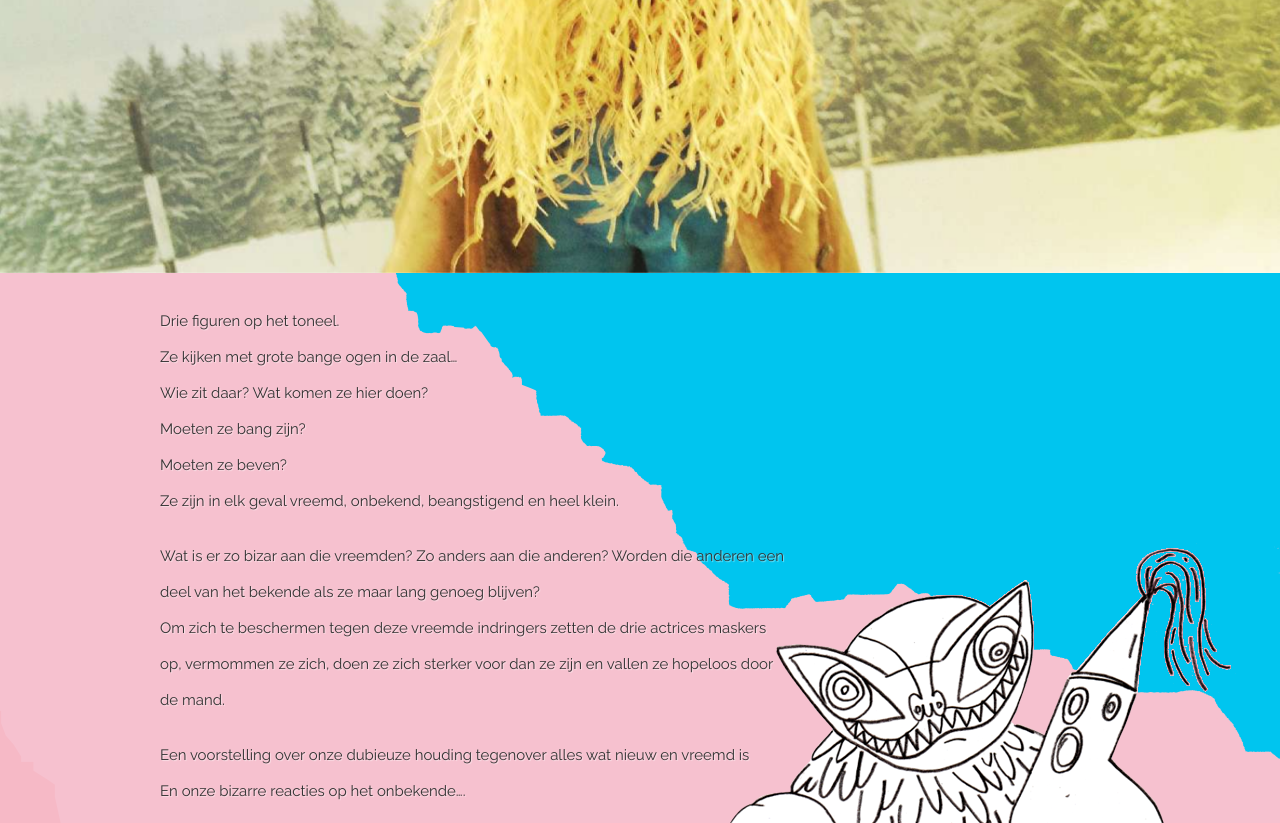
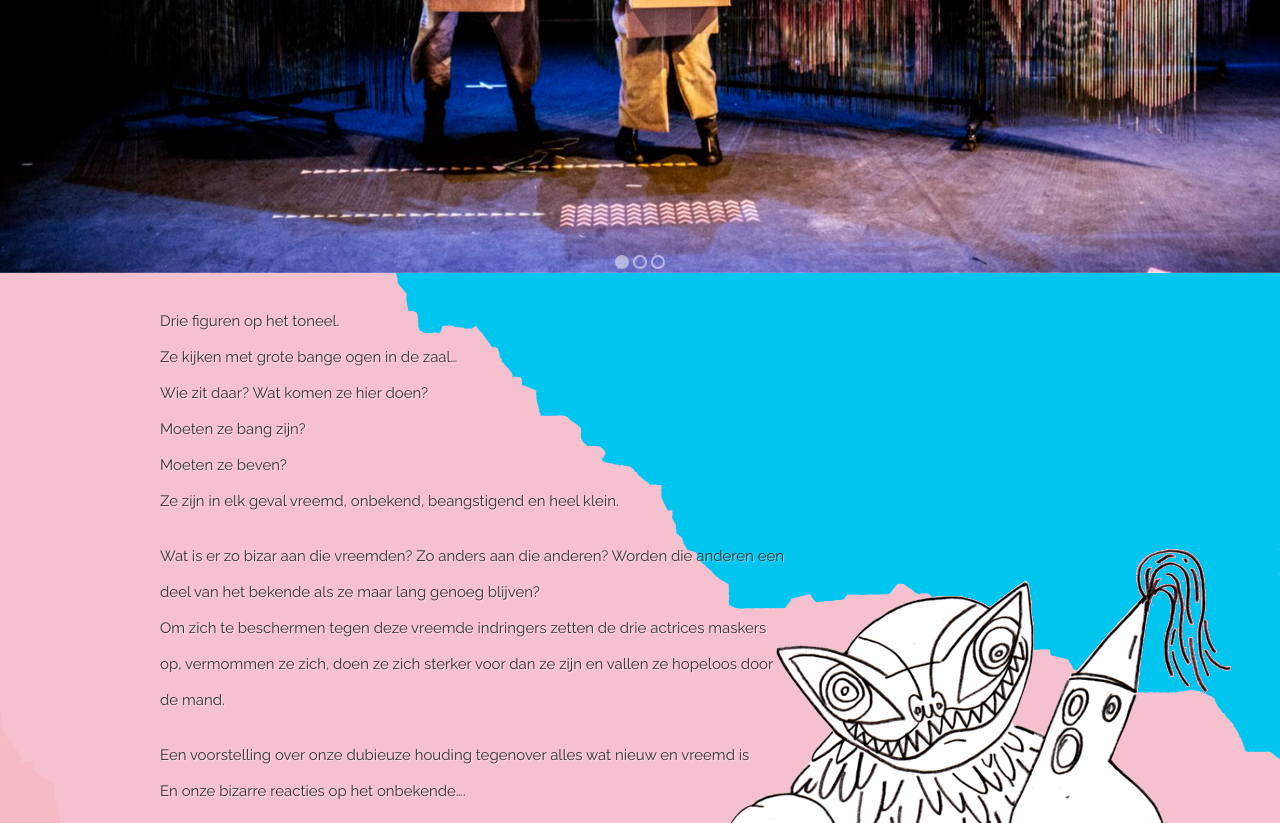
Before and after one commit to ciebarbarie/ciebarbarie, a Jekyll site: the page built from voorstellingen/wa-wilder-man.md, in a window 1280 px wide and 900 px high, scrolled down 627 px, cut to the strip 0-823 px from the top of the window. Built offline with Jekyll 4.4.1, drawn with Linux system fonts in a browser that asks for light colours; nearby versions of some CDN libraries; some web fonts are replaced; library files that are not in the unit come from our copies.

Commit message:
New Wa Wilder Man images.

```diff
--- a/voorstellingen/wa-wilder-man.md
+++ b/voorstellingen/wa-wilder-man.md
@@ -4,7 +4,7 @@ title: Wa Wilder Man
 id: wa-wilder-man
 bit-1-start: 50
 bit-1-end: 1000
-slide-count: 1
+slide-count: 3
 ---
 <style>
   #main {
```
Also changed, not shown: img/wa-wilder-man-1.jpg, img/wa-wilder-man-2.jpg (added), img/wa-wilder-man-3.jpg (added), img/wa-wilder-man-thumb.jpg.
